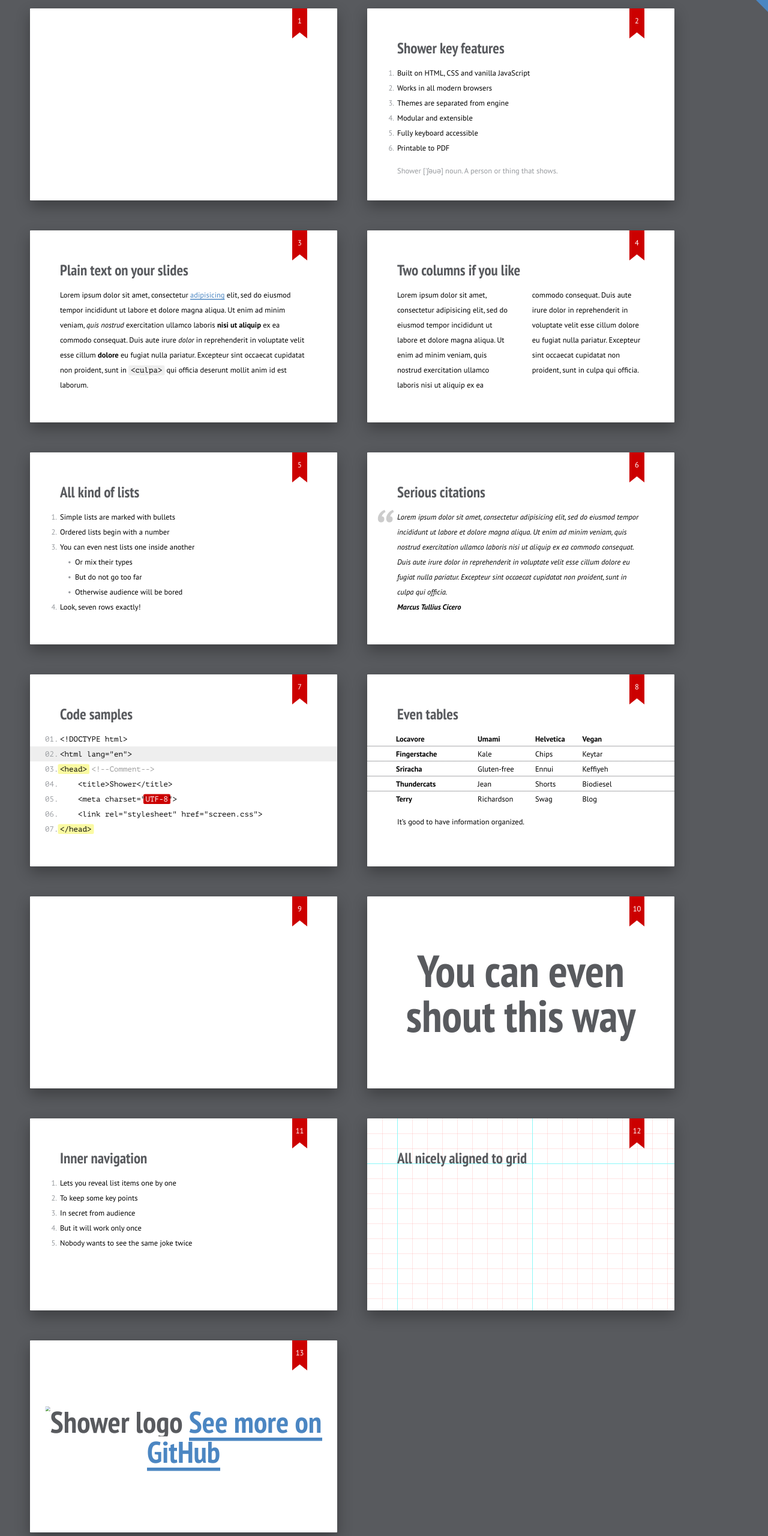
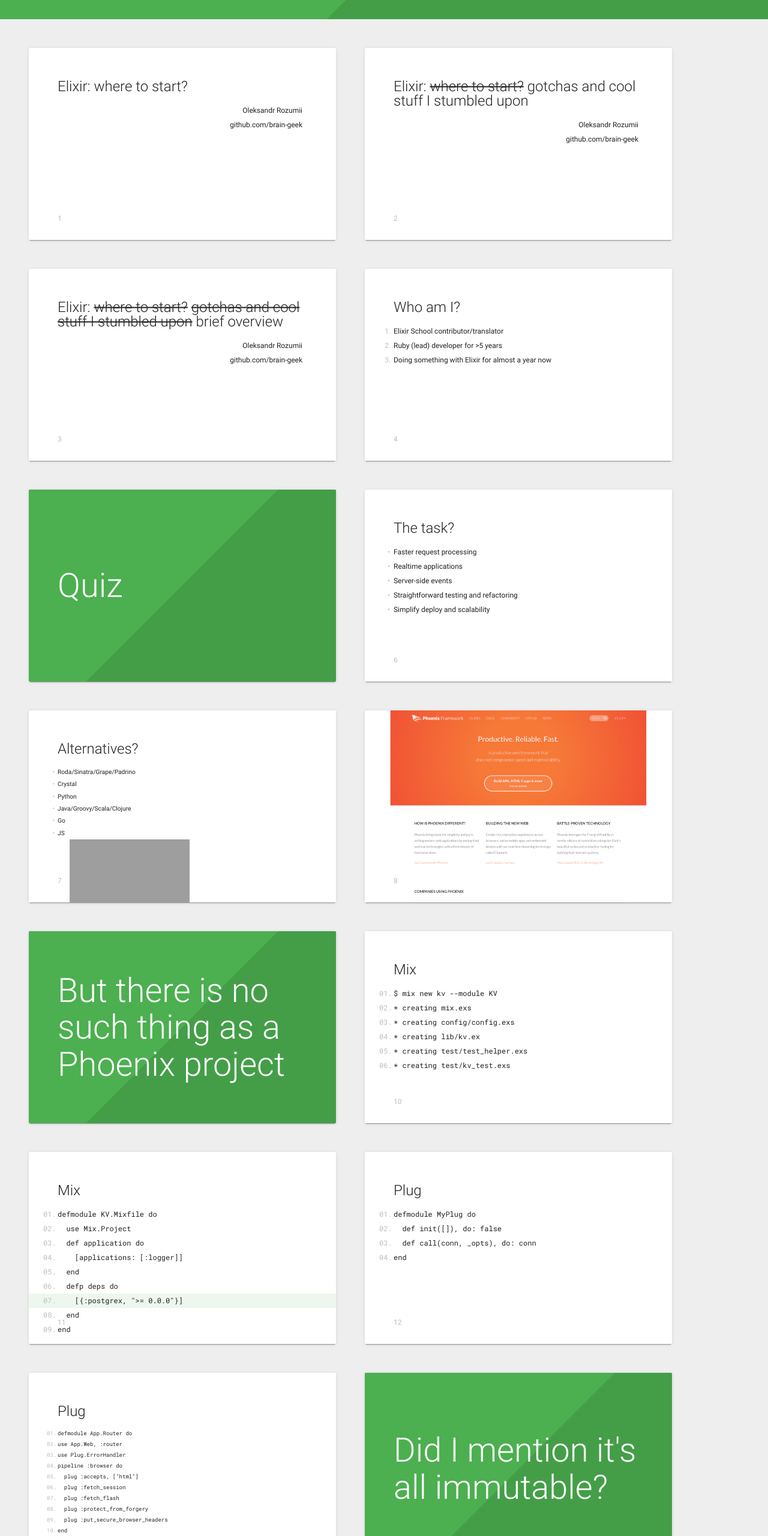
Before and after one commit to brain-geek/elixir-start-presentation, a plain HTML site: page index.html in a window 1280 px wide. Shown: the part 160-2720 px from the top of the page at 60% size. Drawn offline with Linux system fonts and the light colour scheme; grey boxes are pictures that could not be loaded.

Commit message:
Add first version of presentation

```diff
--- a/index.html
+++ b/index.html
@@ -1,176 +1,297 @@
 <!DOCTYPE html>
 <html lang="en">
 <head>
-	<title>Shower Presentation Engine</title>
+	<title>Elixir: where to start?</title>
 	<meta charset="utf-8">
 	<meta http-equiv="x-ua-compatible" content="ie=edge">
 	<meta name="viewport" content="width=device-width, initial-scale=1">
-	<link rel="stylesheet" href="shower/themes/ribbon/styles/screen-16x10.css">
+	<link rel="stylesheet" href="shower/themes/material/styles/screen-16x10.css">
 </head>
 <body class="shower list">
 	<header class="caption">
-		<h1>Shower Presentation Engine</h1>
-		<p>Yours Truly, Famous Inc.</p>
+		<h1>Elixir: where to start? </h1>
+		<p>Oleksandr Rozumii, Toptal</p>
 	</header>
-	<section class="slide" id="cover">
-		<h2>Shower Presentation Engine</h2>
-		<p>Brought to you by <a href="http://pepelsbey.net">Vadim Makeev</a></p>
-		<img src="pictures/cover.jpg" alt="" class="cover">
-		<!--
-			To apply styles to the certain slides
-			set slide ID to get needed elements
-			-->
-		<style>
-			#cover h2 {
-				margin:30px 0 0;
-				color:#FFF;
-				text-align:center;
-				font-size:70px;
-				}
-			#cover p {
-				margin:10px 0 0;
-				text-align:center;
-				color:#FFF;
-				font-style:italic;
-				font-size:20px;
-				}
-				#cover p a {
-					color:#FFF;
-					}
-		</style>
+
+	<section class="slide">
+		<h2>Elixir: where to start?</h2>
+    <div style="text-align : right;">
+      Oleksandr Rozumii<br>
+      github.com/brain-geek
+    </div>
+
 	</section>
+
   <section class="slide">
-		<h2>Shower key features</h2>
+    <h2>Elixir: <s>where to start?</s> gotchas and cool stuff I stumbled upon</h2>
+    <div style="text-align : right;">
+      Oleksandr Rozumii<br>
+      github.com/brain-geek
+    </div>
+
+  </section>
+
+  <section class="slide">
+    <h2>Elixir: <s>where to start?</s> <s>gotchas and cool stuff I stumbled upon</s> brief overview</h2>
+    <div style="text-align : right;">
+      Oleksandr Rozumii<br>
+      github.com/brain-geek
+    </div>
+
+  </section>
+
+	<section class="slide">
+		<h2>Who am I?</h2>
 		<ol>
-			<li>Built on HTML, CSS and vanilla JavaScript</li>
-			<li>Works in all modern browsers</li>
-			<li>Themes are separated from engine</li>
-			<li>Modular and extensible</li>
-			<li>Fully keyboard accessible</li>
-			<li>Printable to PDF</li>
-		</ol>
-		<p class="note">Shower ['ʃəuə] noun. A person or thing that shows.</p>
-	</section>
-	<section class="slide">
-		<h2>Plain text on your slides</h2>
-		<p>Lorem ipsum dolor sit amet, consectetur <a href="#4">adipisicing</a> elit, sed do eiusmod tempor incididunt ut labore et dolore magna aliqua. Ut enim ad minim veniam, <em>quis nostrud</em> exercitation ullamco laboris <strong>nisi ut aliquip</strong> ex ea commodo consequat. Duis aute irure <i>dolor</i> in reprehenderit in voluptate velit esse cillum <b>dolore</b> eu fugiat nulla pariatur. Excepteur sint occaecat cupidatat non proident, sunt in <code>&lt;culpa&gt;</code> qui officia deserunt mollit anim id est laborum.</p>
-	</section>
-	<section class="slide">
-		<h2>Two columns if you like</h2>
-		<p class="double">Lorem ipsum dolor sit amet, consectetur adipisicing elit, sed do eiusmod tempor incididunt ut labore et dolore magna aliqua. Ut enim ad minim veniam, quis nostrud exercitation ullamco laboris nisi ut aliquip ex ea commodo consequat. Duis aute irure dolor in reprehenderit in voluptate velit esse cillum dolore eu fugiat nulla pariatur. Excepteur sint occaecat cupidatat non proident, sunt in culpa qui officia.</p>
-	</section>
-	<section class="slide">
-		<h2>All kind of lists</h2>
-		<ol>
-			<li>Simple lists are marked with bullets</li>
-			<li>Ordered lists begin with a number</li>
-			<li>You can even nest lists one inside another
-				<ul>
-					<li>Or mix their types</li>
-					<li>But do not go too far</li>
-					<li>Otherwise audience will be bored</li>
-				</ul>
-			</li>
-			<li>Look, seven rows exactly!</li>
+			<li>Elixir School contributor/translator</li>
+      <li>Ruby (lead) developer for >5 years</li>
+      <li>Doing something with Elixir for almost a year now</li>
 		</ol>
 	</section>
+
 	<section class="slide">
-		<h2>Serious citations</h2>
-		<figure>
-			<blockquote>
-				<p>Lorem ipsum dolor sit amet, consectetur adipisicing elit, sed do eiusmod tempor incididunt ut labore et dolore magna aliqua. Ut enim ad minim veniam, quis nostrud exercitation ullamco laboris nisi ut aliquip ex ea commodo consequat. Duis aute irure dolor in reprehenderit in voluptate velit esse cillum dolore eu fugiat nulla pariatur. Excepteur sint occaecat cupidatat non proident, sunt in culpa qui officia.</p>
-			</blockquote>
-			<figcaption>Marcus Tullius Cicero</figcaption>
-		</figure>
+		<h2 class="shout">Quiz</h2>
 	</section>
+
 	<section class="slide">
-		<h2>Code samples</h2>
+		<h2>The task?</h2>
+		<ul>
+      <li class="next">Faster request processing</li>
+      <li class="next">Realtime applications</li>
+      <li class="next">Server-side events</li>
+      <li class="next">Straightforward testing and refactoring</li>
+      <li class="next">Simplify deploy and scalability</li>
+		</ul>
+	</section>
+
+  <section class="slide">
+    <h2>Alternatives?</h2>
+
+    <ul style="font-size: 85%">
+      <li class="next">Roda/Sinatra/Grape/Padrino</li>
+      <li class="next">Crystal</li>
+      <li class="next">Python</li>
+      <li class="next">Java/Groovy/Scala/Clojure</li>
+      <li class="next">Go</li>
+      <li class="next">JS</li>
+      <li class="next">PHP<img src="https://assets-cdn.github.com/images/icons/emoji/trollface.png" class="next"</li>
+      <li class="next">Erlang</li>
+    </ul>
+  </section>
+
+  <section id="picture" class="slide">
+    <img class="cover" alt="Phoenix main page" src="pictures/phoenix-page.png">
+  </section>
+
+  <section class="slide">
+    <h2 class="shout">But there is no such thing as a Phoenix project</h2>
+  </section>
+
+  <section class="slide">
+    <h2>Mix</h2>
+
+    <pre class="next">
+      <code>$ mix new kv --module KV</code>
+
+      <code clas="mark">* creating mix.exs</code>
+      <code>* creating config/config.exs</code>
+      <code>* creating lib/kv.ex</code>
+      <code>* creating test/test_helper.exs</code>
+      <code>* creating test/kv_test.exs</code>
+    </pre>
+
+  </section>
+
+  <section class="slide">
+    <h2>Mix</h2>
+
     <pre>
-			<code>&lt;!DOCTYPE html&gt;</code>
-			<code class="mark">&lt;html lang="en"&gt;</code>
-			<code><mark>&lt;head&gt;</mark> <span class="comment">&lt;!--Comment--&gt;</span></code>
-			<code>    &lt;title&gt;Shower&lt;/title&gt;</code>
-			<code>    &lt;meta charset="<mark class="important">UTF-8</mark>"&gt;</code>
-			<code>    &lt;link rel="stylesheet" href="screen.css"&gt;</code>
-			<code><mark>&lt;/head&gt;</mark></code>
+      <code>defmodule KV.Mixfile do</code>
+      <code>  use Mix.Project</code>
+      <code>  def application do</code>
+      <code>    [applications: [:logger]]</code>
+      <code>  end</code>
+      <code>  defp deps do</code>
+      <code class="mark">    [{:postgrex, ">= 0.0.0"}]</code>
+      <code>  end</code>
+      <code>end</code>
     </pre>
   </section>
+
   <section class="slide">
-		<h2>Even tables</h2>
-		<table>
-		<tr>
-			<th scope="col">Locavore</th>
-			<th>Umami</th>
-			<th>Helvetica</th>
-			<th>Vegan</th>
-		</tr>
-		<tr>
-			<th scope="row">Fingerstache</th>
-			<td>Kale</td>
-			<td>Chips</td>
-			<td>Keytar</td>
-		</tr>
-		<tr>
-			<th scope="row">Sriracha</th>
-			<td>Gluten-free</td>
-			<td>Ennui</td>
-			<td>Keffiyeh</td>
-		</tr>
-		<tr>
-			<th scope="row">Thundercats</th>
-			<td>Jean</td>
-			<td>Shorts</td>
-			<td>Biodiesel</td>
-		</tr>
-		<tr>
-			<th scope="row">Terry</th>
-			<td>Richardson</td>
-			<td>Swag</td>
-			<td>Blog</td>
-		</tr>
-		</table>
-		<p>It’s good to have information organized.</p>
+    <h2>Plug</h2>
+
+    <pre class="next">
+      <code>defmodule MyPlug do</code>
+      <code>  def init([]), do: false</code>
+      <code>  def call(conn, _opts), do: conn</code>
+      <code>end</code>
+    </pre>
   </section>
-	<section class="slide" id="picture">
-		<h2>Pictures</h2>
-		<img src="pictures/picture.jpg" alt="" class="cover">
-		<style>
-			#picture h2 {
-				color:#FFF;
-				}
-		</style>
+
+  <section class="slide">
+    <h2>Plug</h2>
+
+    <pre style="font-size:75%">
+      <code>defmodule App.Router do</code>
+      <code>use App.Web, :router</code>
+      <code>use Plug.ErrorHandler</code>
+
+      <code>pipeline :browser do</code>
+      <code>  plug :accepts, ["html"]</code>
+      <code>  plug :fetch_session</code>
+      <code>  plug :fetch_flash</code>
+      <code>  plug :protect_from_forgery</code>
+      <code>  plug :put_secure_browser_headers</code>
+      <code>end</code>
+    </pre>
   </section>
+
   <section class="slide">
-		<h2 class="shout shrink">You can even shout this way</h2>
+    <h2 class="shout">Did I mention it's all immutable?</h2>
   </section>
+
   <section class="slide">
-		<h2>Inner navigation</h2>
-		<ol>
-			<li>Lets you reveal list items one by one</li>
-			<li class="next">To keep some key points</li>
-			<li class="next">In secret from audience</li>
-			<li class="next">But it will work only once</li>
-			<li class="next">Nobody wants to see the same joke twice</li>
-		</ol>
+    <h2 class="shout">Uh... I was going to give an overview</h2>
   </section>
-	<section class="slide grid">
-		<h2>All nicely aligned to grid</h2>
+
+  <section class="slide">
+    <img class="cover" alt="Programming elixir" src="pictures/elixir12.jpg">
   </section>
-	<section class="slide" id="see-more">
-		<h2 class="shout">
-			<img src="pictures/logo.svg" alt="Shower logo">
-			<a href="https://github.com/shower/shower">See more on GitHub</a>
-		</h2>
-		<style>
-			#see-more h2 {
-				font-size:100px
-				}
-			#see-more img {
-				width:0.72em;
-				height:0.72em;
-				}
-		</style>
+
+  <section class="slide">
+    <img class="cover" alt="Metaprogramming elixir" src="pictures/cmelixir.jpg">
   </section>
+
+  <section class="slide">
+    <img class="cover" alt="Programming phoenix" src="pictures/phoenix.jpg">
+  </section>
+
+  <section class="slide">
+    <h2 class="shout">Pattern matching</h2>
+  </section>
+
+  <section class="slide">
+    <h2>Pattern matching</h2>
+
+    <pre>
+      <code>iex> x = 1</code>
+      <code>1</code>
+    </pre>
+    <pre class="next">
+      <code>iex> 1 = x</code>
+      <code>1</code>
+    </pre>
+    <pre class="next">
+      <code>iex> 2 = x</code>
+      <code>** (MatchError) no match of right hand side value: 1</code>
+    </pre>
+  </section>
+
+  <section class="slide">
+    <h2>Pattern matching</h2>
+
+    <pre>
+      <code># Lists</code>
+      <code>iex> list = [1, 2, 3]</code>
+      <code>iex> [1, 2, 3] = list</code>
+      <code>[1, 2, 3]</code>
+      <code>iex> [] = list</code>
+      <code>** (MatchError) no match of right hand side value: [1, 2, 3]</code>
+    </pre>
+  </section>
+
+  <section class="slide">
+    <h2>Pattern matching</h2>
+
+    <pre>
+      <code>iex> [1|tail] = list</code>
+      <code>[1, 2, 3]</code>
+      <code>iex> tail</code>
+      <code>[2, 3]</code>
+      <code>iex> [2|_] = list</code>
+      <code>** (MatchError) no match of right hand side value: [1, 2, 3]</code>
+    </pre>
+  </section>
+
+  <section class="slide">
+    <h2>Pattern matching - Fibonacci</h2>
+
+    <pre>
+      <code>defmodule Fib do </code>
+      <code>  def fib(0) do 0 end</code>
+      <code>  def fib(1) do 1 end</code>
+      <code>  def fib(n) do fib(n-1) + fib(n-2) end</code>
+      <code>end</code>
+    </pre>
+  </section>
+
+  <section class="slide">
+    <h2>Pattern matching in real world</h2>
+
+    <pre>
+      <code>def tick(state, []) do</code>
+      <code>  state</code>
+      <code>end</code>
+
+      <code>def tick(state, state) do</code>
+      <code>  state</code>
+      <code>end</code>
+
+      <code class="mark">def tick(prev_state, curr_state) do</code>
+    </pre>
+  </section>
+
+  <section class="slide">
+    <h2>Pattern matching in real world</h2>
+
+    <pre>
+      <code>def event_text(%{"event" => "end, "label" => match_label}) do</code>
+      <code>  I18n.t!("en", "bot.unavailable", label: label)</code>
+      <code>end</code>
+
+      <code>def event_text(%{"event" => "start", "label" => match_label}) do</code>
+      <code>  I18n.t!("en", "bot.started", label: label)</code>
+      <code>end</code>
+
+      <code>def event_text(details = %{"match_id" => id, "event" => event}) do</code>
+    </pre>
+  </section>
+
+  <section class="slide">
+    <img class="cover" alt="Elixir School" src="pictures/elixir-school.jpg">
+  </section>
+
+  <section class="slide">
+    <h2 class="shout">And there are supervisors!</h2>
+  </section>
+
+  <section class="slide">
+    <img class="cover" alt="Wrong supervisor" src="pictures/wrong-supervisor.jpg">
+  </section>
+
+  <section class="slide">
+    <img class="cover" alt="Supervisor" src="pictures/supervisor.jpg">
+  </section>
+
+  <section class="slide">
+    <h2>Supervisors</h2>
+
+    <pre>
+      <code>children = [</code>
+      <code>  supervisor(App.Endpoint, []),</code>
+      <code>  worker(App.Repo, []),</code>
+      <code>  supervisor(App.EventStore.Supervisor, []),</code>
+      <code>]</code>
+      <code>opts = [strategy: :one_for_one, name: App.Supervisor]</code>
+      <code>Supervisor.start_link(children, opts)</code>
+    </pre>
+  </section>
+
+  <section class="slide">
+    <h2 class="shout">Thank you!</h2>
+  </section>
+
 	<p class="badge">
 		<a href="https://github.com/shower/shower">Fork me on GitHub</a>
 	</p>
```
Also changed, not shown: pictures/cmelixir.jpg (added), pictures/elixir-school.jpg (added), pictures/phoenix-page.png (added), pictures/phoenix.jpg (added), pictures/supervisors.png (added), pictures/wrong-supervisor.jpg (added), 3 other files. Lines whose indentation alone changed are shown as unchanged.
